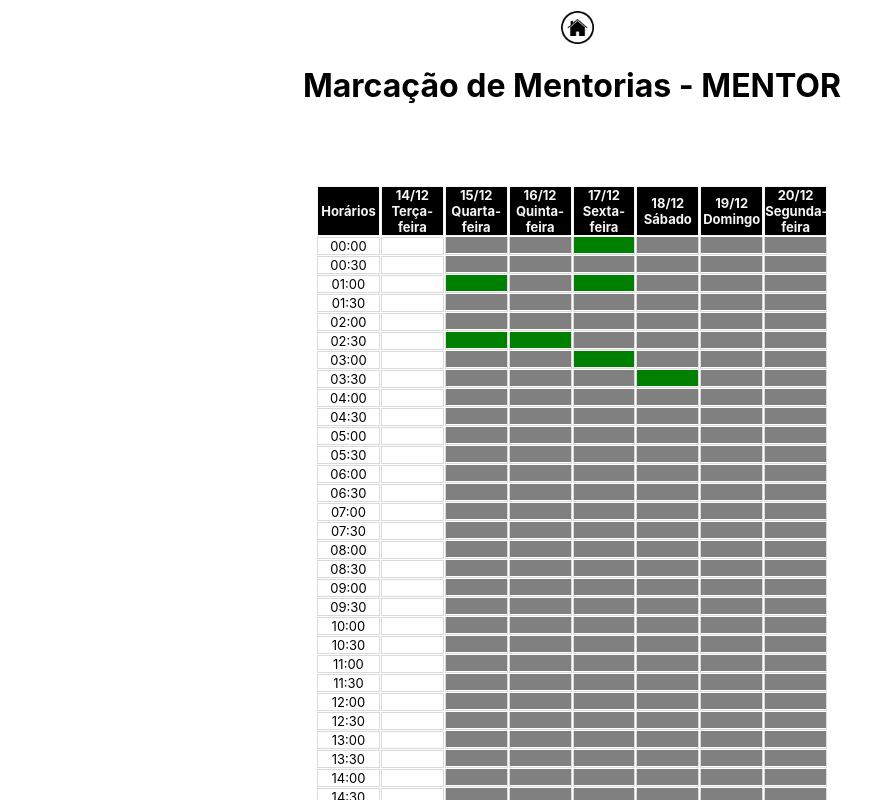
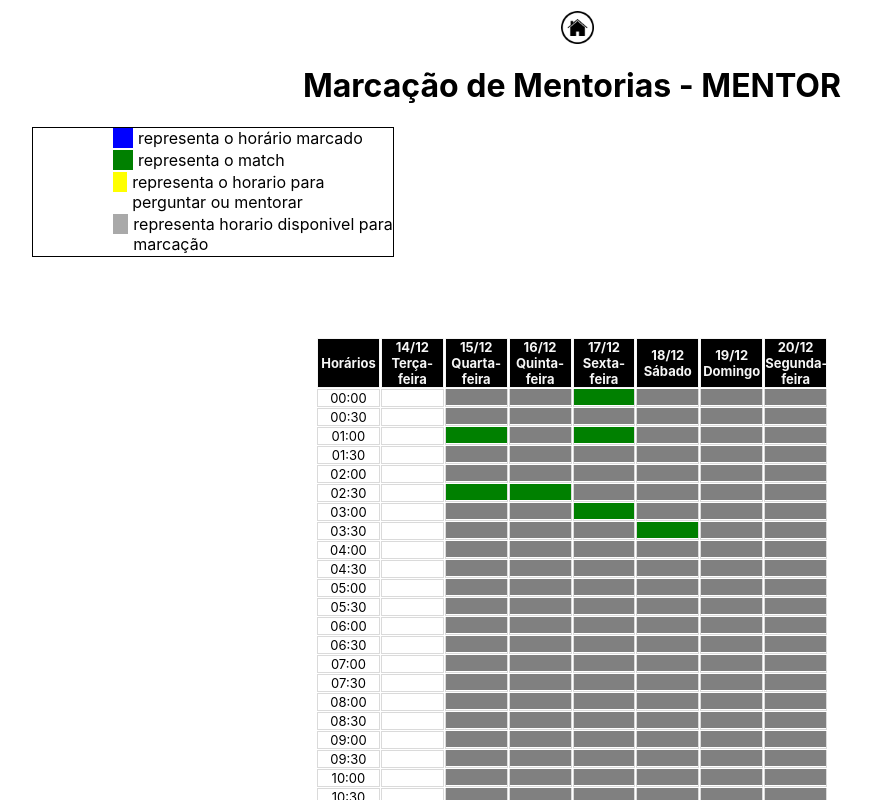
Before and after one commit to GMODias/frontend-legados-hackathon-project, a React (Create React App) app: page /mentor in a window 1280 px wide. Shown: the top 800 px of the page, without its empty margins (68-940 px from the left). Built offline with nearby package versions, Linux system fonts and the light colour scheme.

Commit message:
branch com o guia de cores da tabela

```diff
--- /dev/null
+++ b/src/components/ColorGuide.js
@@ -0,0 +1,29 @@
+import React from 'react';
+import '../css/components/ColorGuide.css';
+
+function ColorGuide() {
+  return (
+    <div>
+      <ol className="color-container">
+        <ul>
+          <div className="corAzul" />
+          <span> representa o horário marcado</span>
+        </ul>
+        <ul>
+          <div className="corVerde" />
+          <span> representa o match</span>
+        </ul>
+        <ul>
+          <div className="corAmarela" />
+          <span> representa o horario para perguntar ou mentorar</span>
+        </ul>
+        <ul>
+          <div className="corCinza" />
+          <span> representa horario disponivel para marcação</span>
+        </ul>
+      </ol>
+    </div>
+  );
+}
+
+export default ColorGuide;
--- a/src/components/index.js
+++ b/src/components/index.js
@@ -3,3 +3,4 @@ export { default as Modal } from './Modal';
 export { default as Table } from './Table';
 export { default as ThemeSelector } from './ThemeSelector';
 export { default as Form } from './Form';
+export { default as ColorGuide } from './ColorGuide';
--- /dev/null
+++ b/src/css/components/ColorGuide.css
@@ -0,0 +1,34 @@
+.color-container {
+  display: flex;
+  flex-direction: column;
+  border: 1px solid black ;
+  width: 20em;
+  margin-left: 100px;
+}
+
+ul {
+  display: flex;
+  gap: 5px;
+  margin-bottom: 2px;
+
+}
+.corAzul {
+  background-color: blue;
+  height: 20px;
+  width: 20px;
+}
+.corAmarela {
+  background-color: yellow;
+  height: 20px;
+  width: 20px;
+}
+.corVerde {
+  background-color: green;
+  height: 20px;
+  width: 20px;
+}
+.corCinza {
+  background-color: darkgray;
+  height: 20px;
+  width: 20px;
+}
--- a/src/pages/MentorSchedule.js
+++ b/src/pages/MentorSchedule.js
@@ -1,5 +1,5 @@
 import React, { useState } from 'react';
-import { Modal, Table, ButtonWithImage } from '../components';
+import { Modal, Table, ButtonWithImage, ColorGuide } from '../components';
 import '../css/pages/MentorSchedule.css';
 
 function MentorSchedule() {
@@ -20,6 +20,7 @@ function MentorSchedule() {
         </div>
       </header>
       <h1 className="headerTxt">Marcação de Mentorias - MENTOR</h1>
+      { <ColorGuide /> }
       { showTable(setShowModal) }
     </>
   );
```
